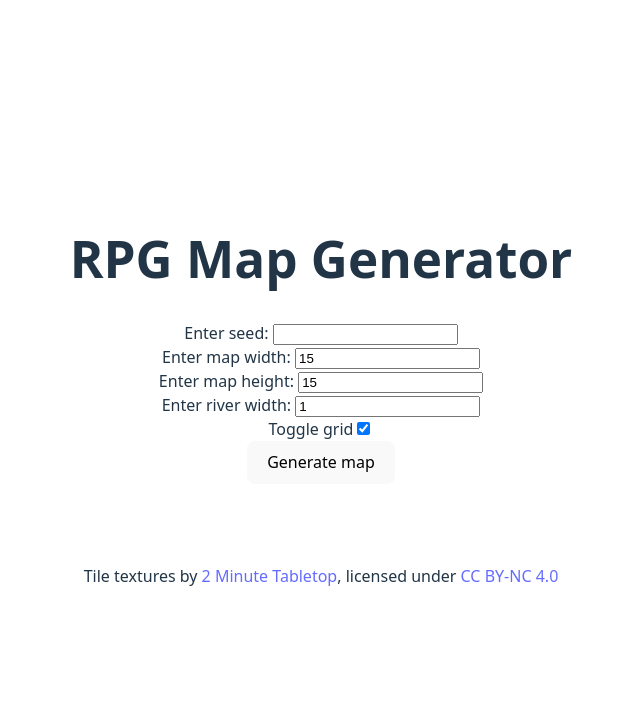
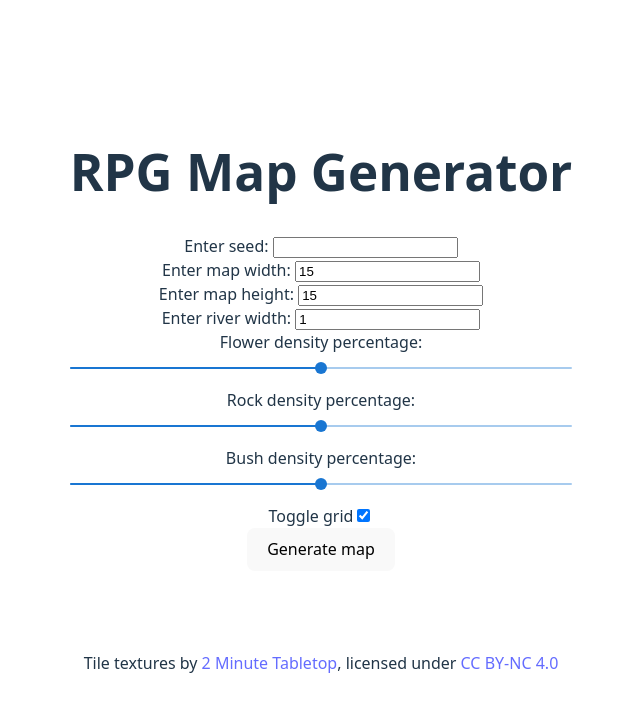
Before and after one commit to tairobinett/rpg-map-generator, a React app in the folder frontend/: page / in a window 1280 px wide. Shown: the top 712 px of the page, without its empty margins (319-959 px from the left). Built offline with nearby package versions, Linux system fonts and the light colour scheme; the HTML template or start-up script is replaced by a standard one.

Commit message:
Added sliders to control density of different foliage objects

```diff
--- a/frontend/src/App.tsx
+++ b/frontend/src/App.tsx
@@ -2,6 +2,7 @@ import { useState } from 'react'
 import reactLogo from './assets/react.svg'
 import viteLogo from '/vite.svg'
 import './App.css'
+import Slider from '@mui/material/Slider'
 
 function App() {
   const [count, setCount] = useState(0)
@@ -11,6 +12,9 @@ function App() {
   const [height, setHeight] = useState("15")
   const [width, setWidth] = useState("15")
   const [river_width, setRiverWidth] = useState("1")
+  const [flower_density, setFlowerDensity] = useState(50)
+  const [rock_density, setRockDensity] = useState(50)
+  const [bush_density, setBushDensity] = useState(50)
   const [grid_toggle, setGridToggle] = useState(true)
 
   const handleClick = async () => {
@@ -23,6 +27,18 @@ function App() {
       console.error("Error: ", e);
     }
   }
+
+  const handleSliderChangeFlower = (event: Event, newFlowerDensity: number) => {
+    setFlowerDensity(newFlowerDensity);
+  };
+
+  const handleSliderChangeRock = (event: Event, newRockDensity: number) => {
+    setRockDensity(newRockDensity);
+  };
+
+  const handleSliderChangeBush = (event: Event, newBushDensity: number) => {
+    setBushDensity(newBushDensity);
+  };
 
   const generateImage = async () => {
     try{
@@ -37,6 +53,9 @@ function App() {
           height:height,
           width:width,
           river_width:river_width,
+          flower_density:flower_density,
+          rock_density:rock_density,
+          bush_density:bush_density,
           grid:grid_toggle
         }),
       });
@@ -89,6 +108,45 @@ function App() {
           />
         </label>
       </div>
+
+      <div>
+        <label>
+          Flower density percentage:
+          <Slider
+            size="small"
+            defaultValue={50}
+            aria-label="Small"
+            valueLabelDisplay="auto"
+            onChange={handleSliderChangeFlower}
+          />
+        </label>
+      </div>
+      <div>
+        <label>
+          Rock density percentage:
+          <Slider
+            size="small"
+            defaultValue={50}
+            aria-label="Small"
+            valueLabelDisplay="auto"
+            onChange={handleSliderChangeRock}
+          />
+        </label>
+      </div>
+      <div>
+        <label>
+          Bush density percentage:
+          <Slider
+            size="small"
+            defaultValue={50}
+            aria-label="Small"
+            valueLabelDisplay="auto"
+            onChange={handleSliderChangeBush}
+          />
+        </label>
+      </div>
+
+
       <div>
         <label>
           Toggle grid<input
```
Also changed, not shown: 2 other files (tests, documents, lock files or other folders).
